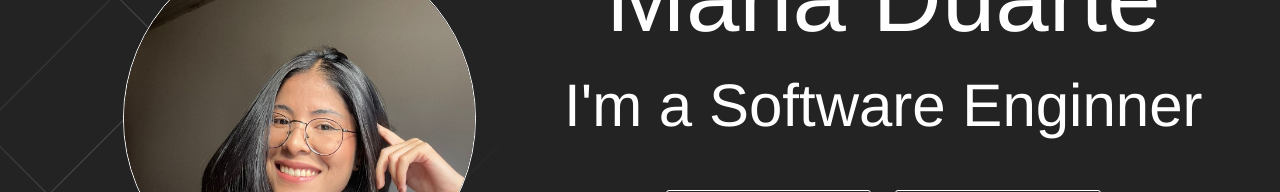
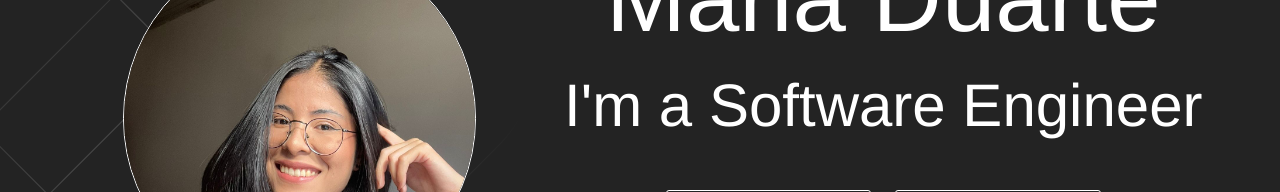
Before and after one commit to duartemariaa/my-portfolio, a React (Vite) app: page / in a window 1280 px wide. Shown: the part 296-488 px from the top of the page. Built offline with nearby package versions, Linux system fonts and the light colour scheme.

Commit message:
feat: create Typewriter

```diff
--- /dev/null
+++ b/src/components/Typewriter.tsx/Typewriter.tsx
@@ -0,0 +1,31 @@
+import { Typography } from "@mui/material";
+import { Variant } from "@mui/material/styles/createTypography";
+import { useEffect, useState } from "react";
+
+interface TypewriterProps {
+  text: string;
+  delay: number;
+  variant?: Variant
+  color?: string;
+}
+
+const Typewriter: React.FC<TypewriterProps> = ({ text, delay, variant, color }) => {
+
+  const [currentText, setCurrentText] = useState('');
+  const [currentIndex, setCurrentIndex] = useState(0);
+
+  useEffect(() => {
+    if (currentIndex < text.length) {
+      const timeout = setTimeout(() => {
+        setCurrentText(prevText => prevText + text[currentIndex]);
+        setCurrentIndex(prevIndex => prevIndex + 1);
+      }, delay);
+
+      return () => clearTimeout(timeout);
+    }
+  }, [currentIndex, delay, text]);
+
+  return <Typography variant={variant} color={color} textAlign="center">{currentText}</Typography>;
+}
+
+export default Typewriter;
--- a/src/pages/Home/sections/Hero/Hero.tsx
+++ b/src/pages/Home/sections/Hero/Hero.tsx
@@ -6,6 +6,7 @@ import Avatar from '../../../../assets/images/avatar.jpeg';
 import StyledButton from '../../../../components/StyledButton/StyledButton.tsx';
 import { AnimatedBackground } from '../../../../components/AnimatedBackground/AnimatedBackground.tsx';
 import CV from "../../../../assets/pdfs/mariajduartebarbosaa.pdf";
+import Typewriter from '../../../../components/Typewriter.tsx/Typewriter.tsx';
 
 const Hero = () => {
 
@@ -71,7 +72,7 @@ const Hero = () => {
 
                         <Grid item xs={12} md={7}>
                             <Typography color="primary.contrastText" variant="h1" textAlign="center" pb={2}>Maria Duarte</Typography>
-                            <Typography color="primary.contrastText" variant="h2" textAlign="center">I'm a Software Enginner</Typography>
+                            <Typewriter text="I'm a Software Engineer" delay={120} variant="h2" color="primary.contrastText" />
                             <Box mt={3}>
                                 <Grid container display="flex" justifyContent="center" spacing={3} pt={3}>
                                     <Grid item xs={12} md={4}>
```
